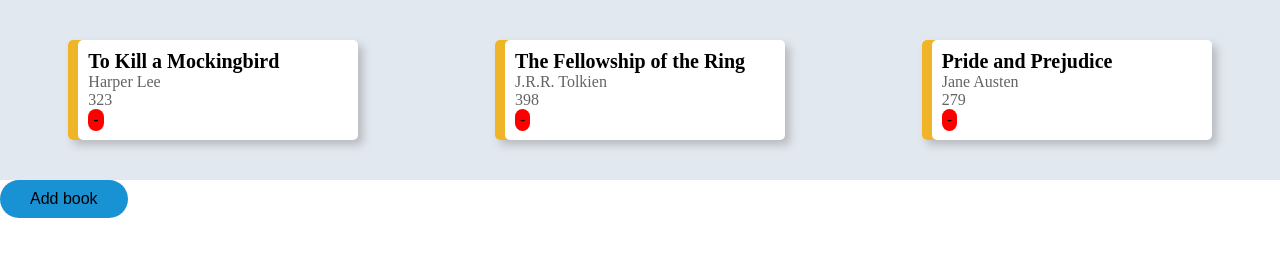
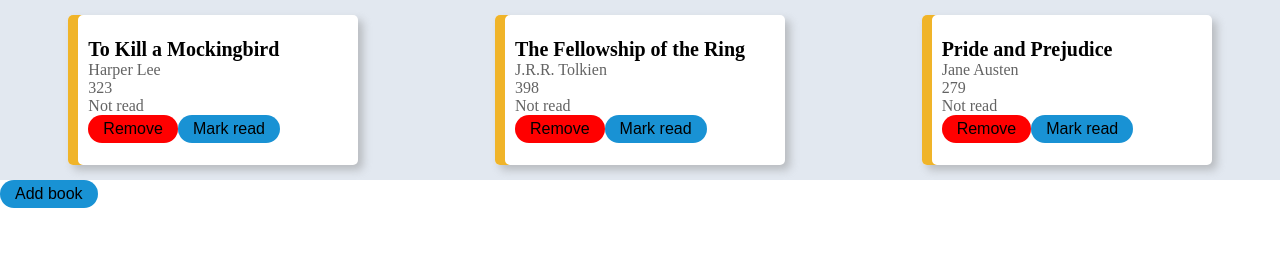
Before and after one commit to jjimenezg93/odin-library, a plain HTML site: page index.html in a window 1280 px wide. Drawn offline with Linux system fonts and the light colour scheme.

Commit message:
Add read button

```diff
--- a/script.js
+++ b/script.js
@@ -4,8 +4,14 @@ function Book(title, author, pages) {
   this.title = title;
   this.author = author;
   this.pages = pages;
+  this.read = false;
   this.id = crypto.randomUUID();
 }
+
+Book.prototype.markRead = function () {
+  this.read = true;
+  displayBooks();
+};
 
 Book.prototype.equals = function (other) {
   if (Object.getPrototypeOf(this) !== Object.getPrototypeOf(other)) {
@@ -58,14 +64,25 @@ function displayBooks() {
     bookAuthor.textContent = book.author;
     let bookPages = document.createElement("p");
     bookPages.textContent = book.pages;
+    let bookRead = document.createElement("p");
+    bookRead.textContent = book.read ? "Read" : "Not read";
+
+    let bookCardButtons = document.createElement("div");
     let bookDeleteBtn = document.createElement("button");
     bookDeleteBtn.classList.add("btn-delete-book");
-    bookDeleteBtn.textContent = "-";
+    bookDeleteBtn.textContent = "Remove";
     bookDeleteBtn.addEventListener("click", function () {
       removeBook(book.id);
     });
+    let bookReadBtn = document.createElement("button");
+    bookReadBtn.classList.add("btn-read-book");
+    bookReadBtn.textContent = "Mark read";
+    bookReadBtn.addEventListener("click", function () {
+      book.markRead();
+    });
+    bookCardButtons.append(bookDeleteBtn, bookReadBtn);
 
-    bookCard.append(bookTitle, bookAuthor, bookPages, bookDeleteBtn);
+    bookCard.append(bookTitle, bookAuthor, bookPages, bookRead, bookCardButtons);
 
     mainElem.appendChild(bookCard);
   });
--- a/style.css
+++ b/style.css
@@ -23,7 +23,7 @@
 
   min-width: 250px;
   max-width: 300px;
-  height: 100px;
+  height: 150px;
 
   padding: 0px 20px;
 
@@ -53,9 +53,11 @@ button {
   background-color: rgb(25, 146, 212);
   border-radius: 20px;
   border-width: 0px;
-  padding: 10px 30px;
+  padding: 5px 15px;
   font-size: 16px;
   font-weight: normal;
+  width: fit-content;
+  height: fit-content;
 }
 
 button:hover {
@@ -99,10 +101,6 @@ dialog::backdrop {
 
 .btn-delete-book {
   background-color: red;
-  width: fit-content;
-  height: fit-content;
-  margin: 0;
-  padding: 2px 5px;
 }
 
 .btn-delete-book:hover {
```
